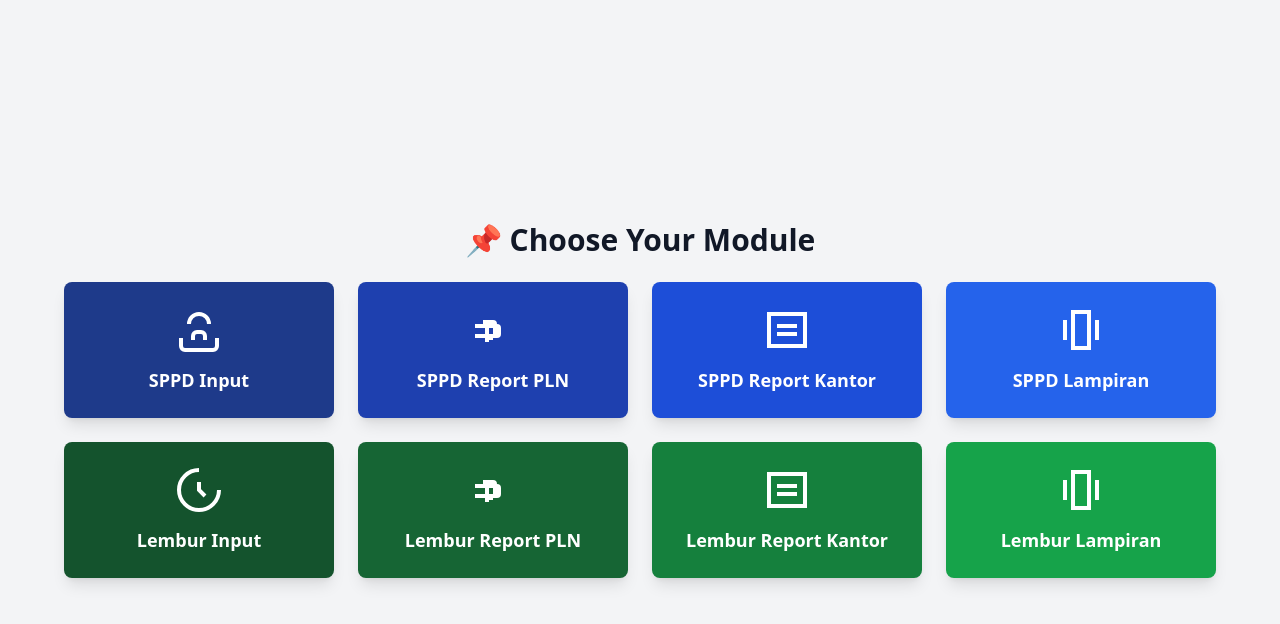
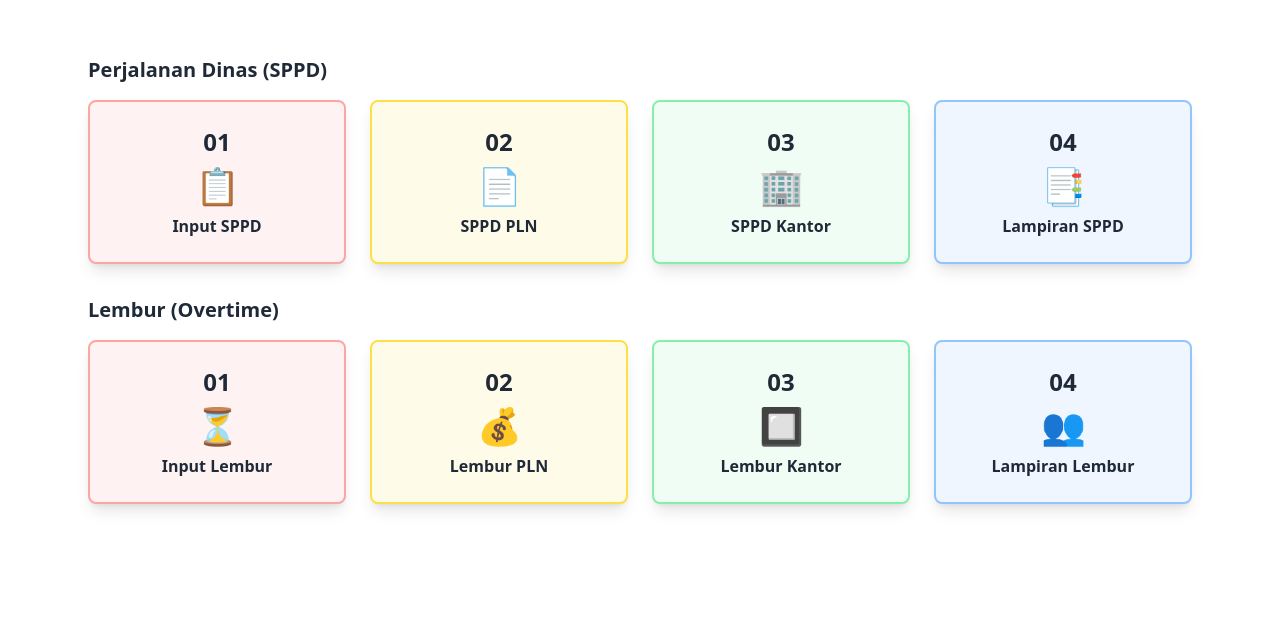
Before and after one commit to az-my/backend-sppd, a website: page frontend/index.html in a window 1280 px wide. Drawn offline with nearby package versions, Linux system fonts and the light colour scheme.

Commit message:
wkwkwkkw

```diff
--- a/frontend/index.html
+++ b/frontend/index.html
@@ -3,87 +3,52 @@
 <head>
     <meta charset="UTF-8">
     <meta name="viewport" content="width=device-width, initial-scale=1.0">
-    <title>Dash</title>
+    <title>Portal DJP</title>
+    <script src="https://cdn.tailwindcss.com"></script>
+</head>
+<body class="bg-white">
+    <div class="max-w-6xl mx-auto p-6">
 
-    <!-- ✅ Load DaisyUI & Tailwind -->
-    <script src="https://cdn.tailwindcss.com"></script>
-    <link href="https://cdn.jsdelivr.net/npm/daisyui@4.0.0/dist/full.css" rel="stylesheet">
 
-    <!-- ✅ Favicon -->
-    <link rel="icon" href="favicon.svg" type="image/svg+xml">
+        <h2 class="text-xl font-semibold mt-8 text-gray-800">Perjalanan Dinas (SPPD)</h2>
+        <div class="grid gap-6 sm:grid-cols-2 lg:grid-cols-4 mt-4" id="sppd"></div>
 
-    <style>
-        /* 🔥 Modern Hover Animation */
-        .card {
-            transition: transform 0.3s ease-in-out, box-shadow 0.3s ease-in-out;
-        }
-        .card:hover {
-            transform: translateY(-5px);
-            box-shadow: 0px 15px 20px rgba(0, 0, 0, 0.25);
-        }
-    </style>
-</head>
-<body class="min-h-screen flex items-center justify-center bg-gray-100">
-
-    <div class="w-full max-w-6xl text-center">
-        <!-- ✅ Title -->
-        <h1 class="text-3xl font-bold mb-6 text-gray-900 flex items-center justify-center">
-            📌 Choose Your Module
-        </h1>
-
-        <!-- ✅ Card Grid -->
-        <div class="grid grid-cols-1 sm:grid-cols-2 md:grid-cols-4 gap-6">
-
-            <!-- 🔷 SPPD CRUD -->
-            <a href="form-sppd.html" class="card bg-blue-900 text-white shadow-lg p-6 flex flex-col items-center justify-center rounded-lg hover:bg-blue-800">
-                <svg class="w-12 h-12" fill="none" stroke="currentColor" stroke-width="2" viewBox="0 0 24 24" xmlns="http://www.w3.org/2000/svg"><path d="M9 17v-2a2 2 0 012-2h2a2 2 0 012 2v2"></path><path d="M21 16v4a2 2 0 01-2 2H5a2 2 0 01-2-2v-4"></path><path d="M7 9a5 5 0 1110 0"></path></svg>
-                <h2 class="font-bold text-lg mt-3">SPPD Input</h2>
-            </a>
-
-            <!-- 🔷 SPPD Report PLN -->
-            <a href="report-sppd-pln.html" class="card bg-blue-800 text-white shadow-lg p-6 flex flex-col items-center justify-center rounded-lg hover:bg-blue-700">
-                <svg class="w-12 h-12" fill="none" stroke="currentColor" stroke-width="2" viewBox="0 0 24 24" xmlns="http://www.w3.org/2000/svg"><path d="M3 10h11a1 1 0 011 1v3a1 1 0 01-1 1H3m6-5v8"></path><path d="M13 16V9a1 1 0 00-1-1H7m5 8h-2"></path></svg>
-                <h2 class="font-bold text-lg mt-3">SPPD Report PLN</h2>
-            </a>
-
-            <!-- 🔷 SPPD Report Kantor -->
-            <a href="report-sppd-kantor.html" class="card bg-blue-700 text-white shadow-lg p-6 flex flex-col items-center justify-center rounded-lg hover:bg-blue-600">
-                <svg class="w-12 h-12" fill="none" stroke="currentColor" stroke-width="2" viewBox="0 0 24 24" xmlns="http://www.w3.org/2000/svg"><path d="M3 4h18v16H3z"></path><path d="M7 14h10M7 10h10"></path></svg>
-                <h2 class="font-bold text-lg mt-3">SPPD Report Kantor</h2>
-            </a>
-
-            <!-- 🔷 SPPD Lampiran -->
-            <a href="lembaran-sppd.html" class="card bg-blue-600 text-white shadow-lg p-6 flex flex-col items-center justify-center rounded-lg hover:bg-blue-500">
-                <svg class="w-12 h-12" fill="none" stroke="currentColor" stroke-width="2" viewBox="0 0 24 24" xmlns="http://www.w3.org/2000/svg"><path d="M4 7v10M20 7v10"></path><path d="M8 3h8v18H8z"></path></svg>
-                <h2 class="font-bold text-lg mt-3">SPPD Lampiran</h2>
-            </a>
-
-            <!-- 🟢 Lembur CRUD -->
-            <a href="form-lembur.html" class="card bg-green-900 text-white shadow-lg p-6 flex flex-col items-center justify-center rounded-lg hover:bg-green-800">
-                <svg class="w-12 h-12" fill="none" stroke="currentColor" stroke-width="2" viewBox="0 0 24 24" xmlns="http://www.w3.org/2000/svg"><path d="M12 8v4l3 3"></path><path d="M12 2a10 10 0 1010 10"></path></svg>
-                <h2 class="font-bold text-lg mt-3">Lembur Input</h2>
-            </a>
-
-            <!-- 🟢 Lembur Report PLN -->
-            <a href="report-lembur-pln.html" class="card bg-green-800 text-white shadow-lg p-6 flex flex-col items-center justify-center rounded-lg hover:bg-green-700">
-                <svg class="w-12 h-12" fill="none" stroke="currentColor" stroke-width="2" viewBox="0 0 24 24" xmlns="http://www.w3.org/2000/svg"><path d="M3 10h11a1 1 0 011 1v3a1 1 0 01-1 1H3m6-5v8"></path><path d="M13 16V9a1 1 0 00-1-1H7m5 8h-2"></path></svg>
-                <h2 class="font-bold text-lg mt-3">Lembur Report PLN</h2>
-            </a>
-
-            <!-- 🟢 Lembur Report Kantor -->
-            <a href="report-lembur-kantor.html" class="card bg-green-700 text-white shadow-lg p-6 flex flex-col items-center justify-center rounded-lg hover:bg-green-600">
-                <svg class="w-12 h-12" fill="none" stroke="currentColor" stroke-width="2" viewBox="0 0 24 24" xmlns="http://www.w3.org/2000/svg"><path d="M3 4h18v16H3z"></path><path d="M7 14h10M7 10h10"></path></svg>
-                <h2 class="font-bold text-lg mt-3">Lembur Report Kantor</h2>
-            </a>
-
-            <!-- 🟢 Lembur Lampiran -->
-            <a href="lembaran-lembur-index.html" class="card bg-green-600 text-white shadow-lg p-6 flex flex-col items-center justify-center rounded-lg hover:bg-green-500">
-                <svg class="w-12 h-12" fill="none" stroke="currentColor" stroke-width="2" viewBox="0 0 24 24" xmlns="http://www.w3.org/2000/svg"><path d="M4 7v10M20 7v10"></path><path d="M8 3h8v18H8z"></path></svg>
-                <h2 class="font-bold text-lg mt-3">Lembur Lampiran</h2>
-            </a>
-
-        </div>
+        <h2 class="text-xl font-semibold mt-8 text-gray-800">Lembur (Overtime)</h2>
+        <div class="grid gap-6 sm:grid-cols-2 lg:grid-cols-4 mt-4" id="lembur"></div>
     </div>
 
+    <script>
+        const sppd = [
+            { title: "Input SPPD", href: "form-sppd.html", color: "border-red-300 bg-red-50", icon: "📋" },
+            { title: "SPPD PLN", href: "report-sppd-pln.html", color: "border-yellow-300 bg-yellow-50", icon: "📄" },
+            { title: "SPPD Kantor", href: "report-sppd-kantor.html", color: "border-green-300 bg-green-50", icon: "🏢" },
+            { title: "Lampiran SPPD", href: "lembaran-sppd.html", color: "border-blue-300 bg-blue-50", icon: "📑" },
+        ];
+
+        const lembur = [
+            { title: "Input Lembur", href: "form-lembur.html", color: "border-red-300 bg-red-50", icon: "⏳" },
+            { title: "Lembur PLN", href: "report-lembur-pln.html", color: "border-yellow-300 bg-yellow-50", icon: "💰" },
+            { title: "Lembur Kantor", href: "report-lembur-kantor.html", color: "border-green-300 bg-green-50", icon: "🔲" },
+            { title: "Lampiran Lembur", href: "lembaran-lembur-index.html", color: "border-blue-300 bg-blue-50", icon: "👥" },
+        ];
+
+        function generateCards(data, containerId) {
+            const container = document.getElementById(containerId);
+            data.forEach((item, index) => {
+                const card = document.createElement('a');
+                card.href = item.href;
+                card.className = `block p-6 text-gray-800 text-center rounded-lg shadow-lg border-2 transition transform hover:scale-105 ${item.color}`;
+                card.innerHTML = `
+                    <div class='text-2xl font-bold text-opacity-50'>0${index + 1}</div>
+                    <div class='text-4xl mt-2'>${item.icon}</div>
+                    <h3 class='mt-2 font-semibold'>${item.title}</h3>
+                `;
+                container.appendChild(card);
+            });
+        }
+
+        generateCards(sppd, 'sppd');
+        generateCards(lembur, 'lembur');
+    </script>
 </body>
 </html>
```
